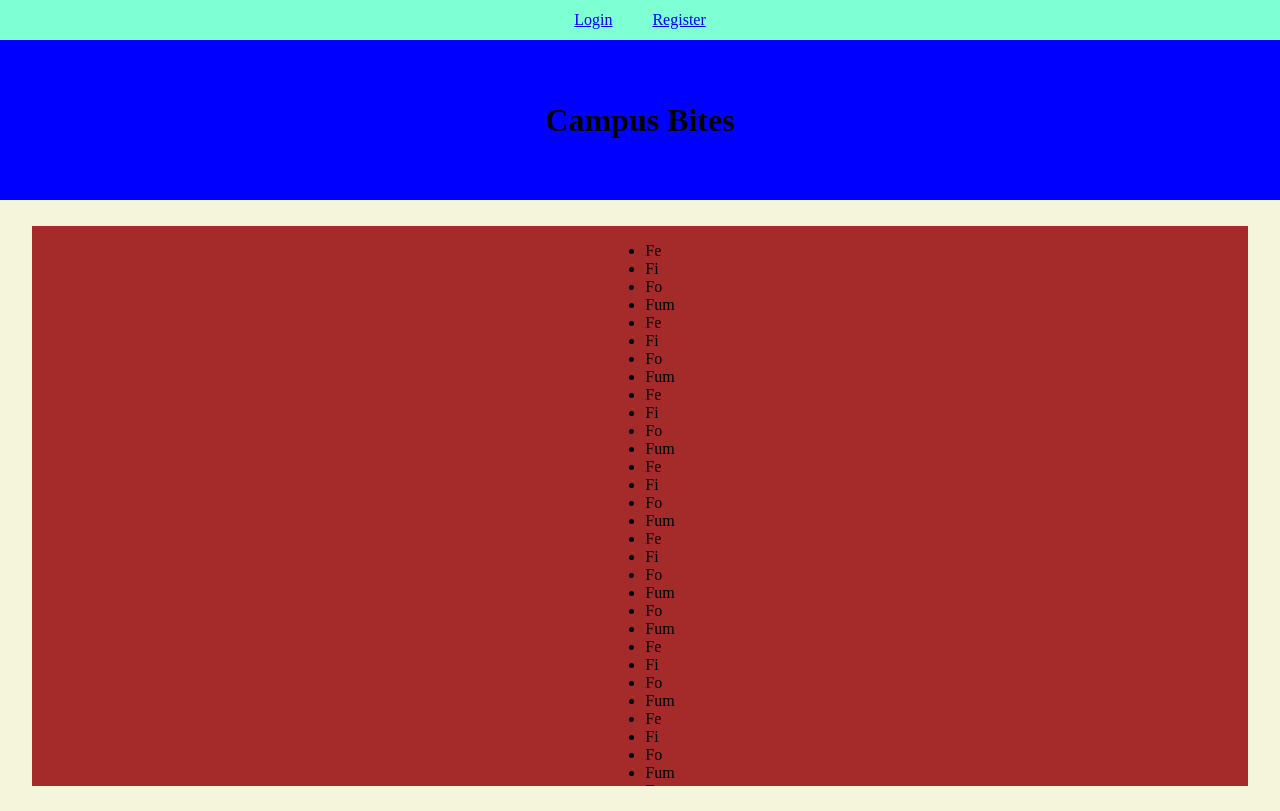
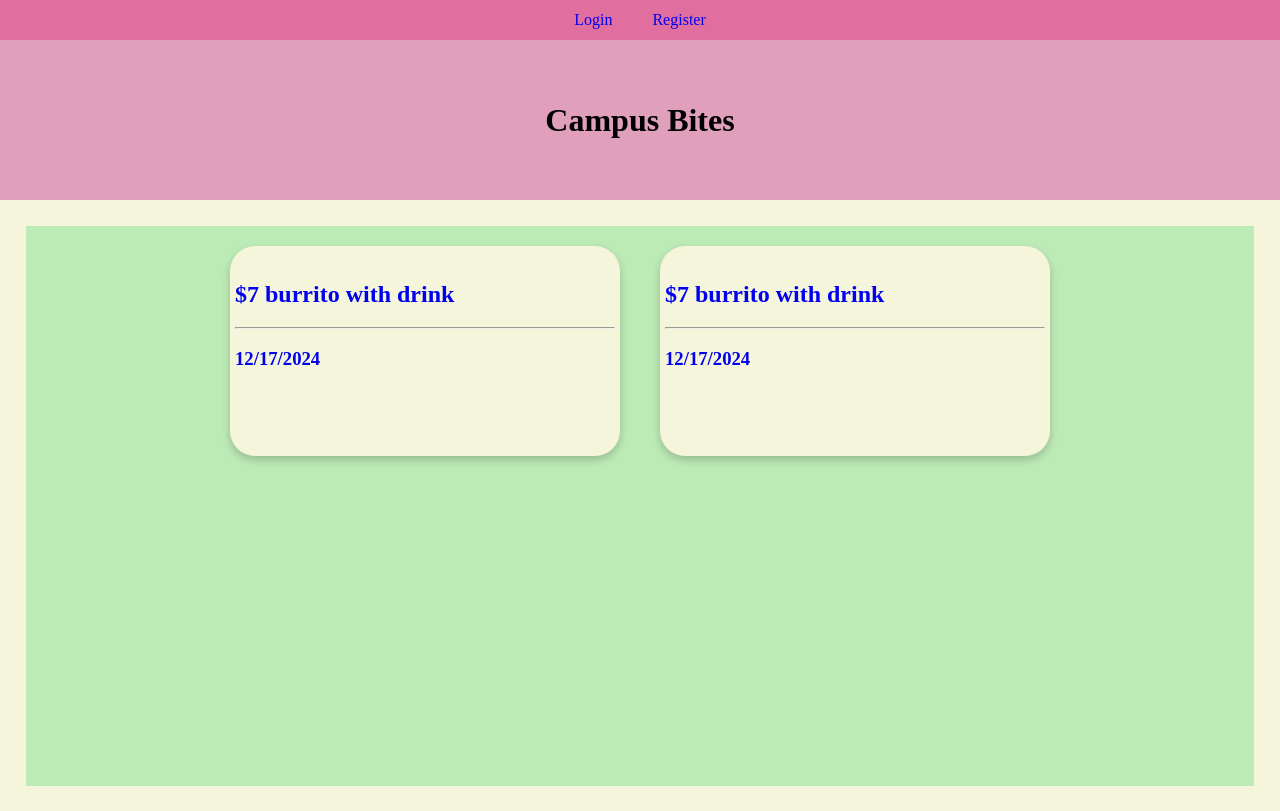
Before and after one commit to johnnystouffer/campus-bites, a React (Vite) app in the folder frontend/: page / in a window 1280 px wide. Built offline with nearby package versions, Linux system fonts and the light colour scheme.

Commit message:
Added cards to display each event, formatted in a grid that wraps to a new row depending on the window sizing.

```diff
--- /dev/null
+++ b/frontend/src/assets/components/card.css
@@ -0,0 +1,21 @@
+.card-container {
+    width: max-content;
+    height: 200px;
+    border-radius: 25px;
+    background-color: beige;
+    padding: 5px;
+    margin: 20px;
+    display: flex;
+    align-items: center;
+    box-shadow: 0 4px 8px rgba(0, 0, 0, 0.2);
+}
+.card-text-container {
+    width: 380px;
+    height: 180px;
+    margin-left: auto;
+    margin-right: auto;
+}
+
+.card-container:hover {
+    cursor: pointer;
+}
--- /dev/null
+++ b/frontend/src/assets/components/card.jsx
@@ -0,0 +1,25 @@
+import { Link } from "react-router-dom";
+import './card.css'
+
+function Card(props) {
+
+    const href = "/"
+
+    const cardStyle = {
+        backgroundColor: 'beige'
+    };
+
+    return (
+        <Link to={href} style={{textDecoration: 'none'}}>
+            <div className={'card-container'}>
+                <div className="card-text-container">
+                    <h2>{props.eventName}</h2>
+                    <hr />
+                    <h3>{props.date.toLocaleDateString()}</h3>
+                </div>
+            </div>
+        </Link>
+    );
+}
+
+export default Card;
--- a/frontend/src/assets/pages/Home.css
+++ b/frontend/src/assets/pages/Home.css
@@ -16,7 +16,7 @@ html {
 .top-bar {
     height: 5vh;
     width: 100vw;
-    background-color: aquamarine;
+    background-color: #e06e9f;
     display: flex;
     border: none;
     align-items: center;
@@ -30,20 +30,24 @@ html {
     justify-content: center;
     width: 100vw;
     height: 20vh;
-    background-color: blue;
+    background-color: #e09fbb;
 }
 
 .list-container {
     display: flex;
     justify-content: center;
+    background-color: #bdebb5;
+    min-height: 70vh;
     margin: 2%;
 }
 
-.items-list {
+.card-list {
     display: flex;
-    justify-content: center;
-    width: 95vw;
-    background-color: brown;
-    height: 70vh;
+    flex-wrap: wrap;
+    grid-template-columns: repeat(auto-fill, minmax(300px, 1fr));
     overflow: scroll;
 }
+
+a {
+    text-decoration: none;
+}
--- a/frontend/src/assets/pages/Home.jsx
+++ b/frontend/src/assets/pages/Home.jsx
@@ -3,6 +3,7 @@ import './Home.css'
 import Login from "./Login"
 import Register from "./Register"
 import { Route, Routes } from 'react-router-dom'
+import Card from "../components/card.jsx"
 
 
 function Home() {
@@ -16,66 +17,10 @@ function Home() {
             <h1> Campus Bites </h1>
         </div>
         <div className="list-container">
-        <div className="items-list" >
-            <ul>
-                <li> Fe </li>
-                <li> Fi </li>
-                <li> Fo </li>
-                <li> Fum </li>
-                <li> Fe </li>
-                <li> Fi </li>
-                <li> Fo </li>
-                <li> Fum </li>
-                <li> Fe </li>
-                <li> Fi </li>
-                <li> Fo </li>
-                <li> Fum </li>
-                <li> Fe </li>
-                <li> Fi </li>
-                <li> Fo </li>
-                <li> Fum </li>
-                <li> Fe </li>
-                <li> Fi </li>
-                <li> Fo </li>
-                <li> Fum </li>
-                <li> Fo </li>
-                <li> Fum </li>
-                <li> Fe </li>
-                <li> Fi </li>
-                <li> Fo </li>
-                <li> Fum </li>
-                <li> Fe </li>
-                <li> Fi </li>
-                <li> Fo </li>
-                <li> Fum </li>
-                <li> Fe </li>
-                <li> Fi </li>
-                <li> Fo </li>
-                <li> Fum </li>
-                <li> Fe </li>
-                <li> Fi </li>
-                <li> Fo </li>
-                <li> Fum </li>
-                <li> Fo </li>
-                <li> Fum </li>
-                <li> Fe </li>
-                <li> Fi </li>
-                <li> Fo </li>
-                <li> Fum </li>
-                <li> Fe </li>
-                <li> Fi </li>
-                <li> Fo </li>
-                <li> Fum </li>
-                <li> Fe </li>
-                <li> Fi </li>
-                <li> Fo </li>
-                <li> Fum </li>
-                <li> Fe </li>
-                <li> Fi </li>
-                <li> Fo </li>
-                <li> Fum </li>
-            </ul>
-        </div>
+            <div className="card-list" >
+                <Card eventName="$7 burrito with drink" date={new Date("December 17, 2024 12:00:00")} />
+                <Card eventName="$7 burrito with drink" date={new Date("December 17, 2024 12:00:00")} />
+            </div>
         </div>
     </>
 }
```
